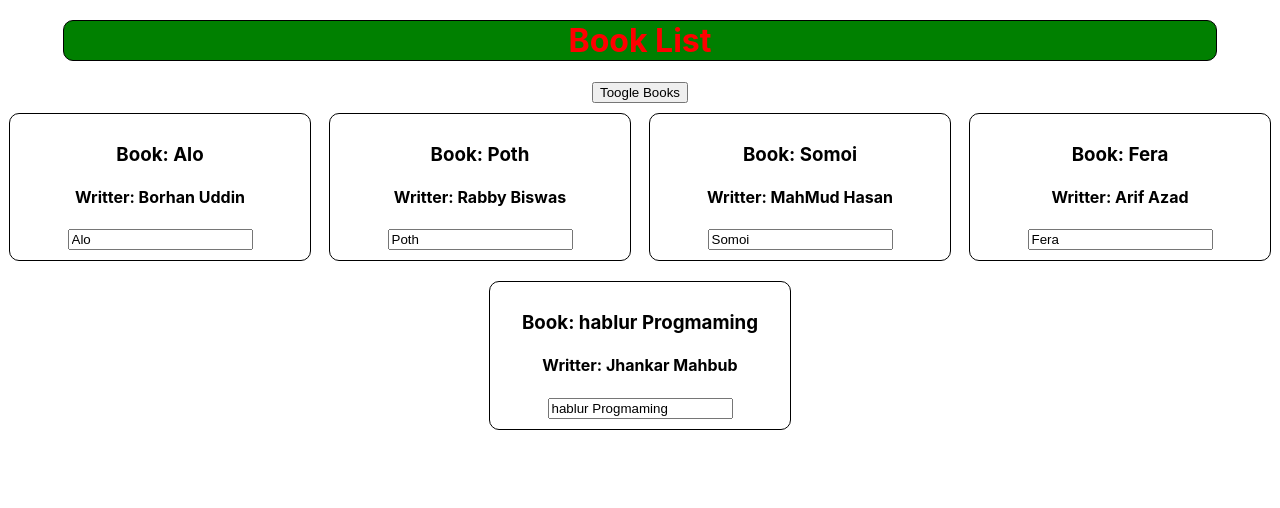
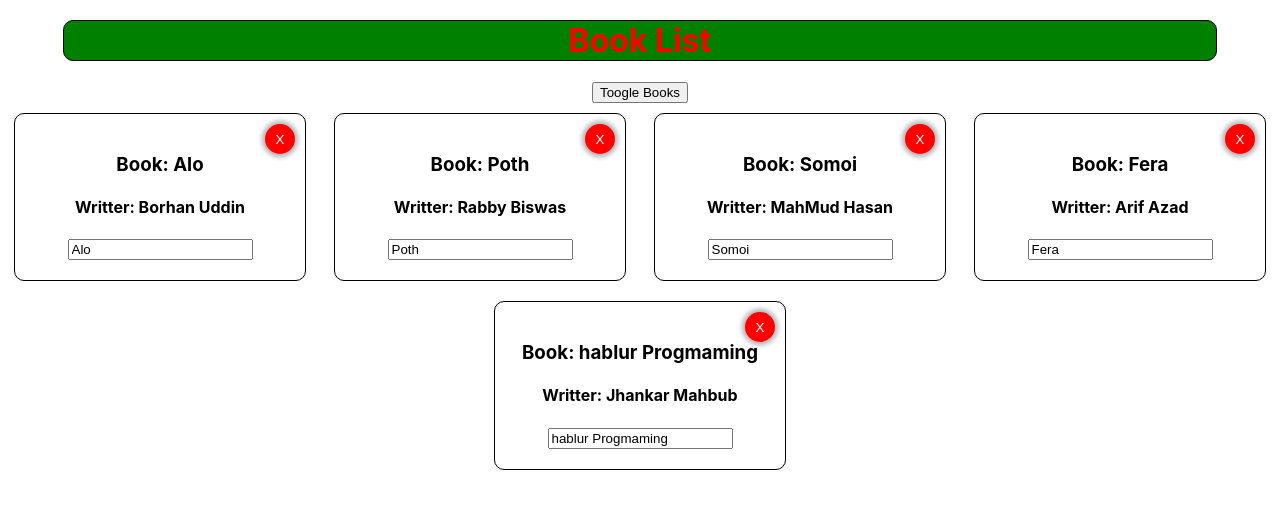
Before and after one commit to wapborhan/book_list-react, a React (Create React App) app: page / in a window 1280 px wide. Shown: the top 508 px of the page. Built offline with nearby package versions, Linux system fonts and the light colour scheme.

Commit message:
delete button add

```diff
--- a/src/components/represent/Book.js
+++ b/src/components/represent/Book.js
@@ -4,9 +4,12 @@ import "../../stylesheets/Book.css";
 const Book = (props) => {
   return (
     <div className="book-item">
-      <h3 onClick={props.delete}>Book: {props.bookName}</h3>
+      <h3>Book: {props.bookName}</h3>
       <h4>Writter: {props.writter}</h4>
       <input type="text" onChange={props.changeInpt} value={props.bookName} />
+      <button className="dlt" onClick={props.delete}>
+        X
+      </button>
     </div>
   );
 };
--- a/src/stylesheets/Book.css
+++ b/src/stylesheets/Book.css
@@ -7,11 +7,12 @@
 }
 
 .book-item {
-  padding: 10px;
+  padding: 20px;
   margin: 10px auto;
   border-radius: 10px;
   border: 1px solid;
-  width: 280px;
+  width: 250px;
+  position: relative;
 }
 
 .head {
@@ -22,3 +23,16 @@
   width: 90%;
   margin: 20px auto;
 }
+.dlt{
+  position: absolute;
+    top: 10px;
+    right: 10px;
+    border-radius: 50%;
+    border: 0;
+    background: red;
+    height: 30px;
+    width: 30px;
+    color: #fff;
+    box-shadow: 0 0 5px 3px #0000004f;
+    cursor: pointer;
+}
```
